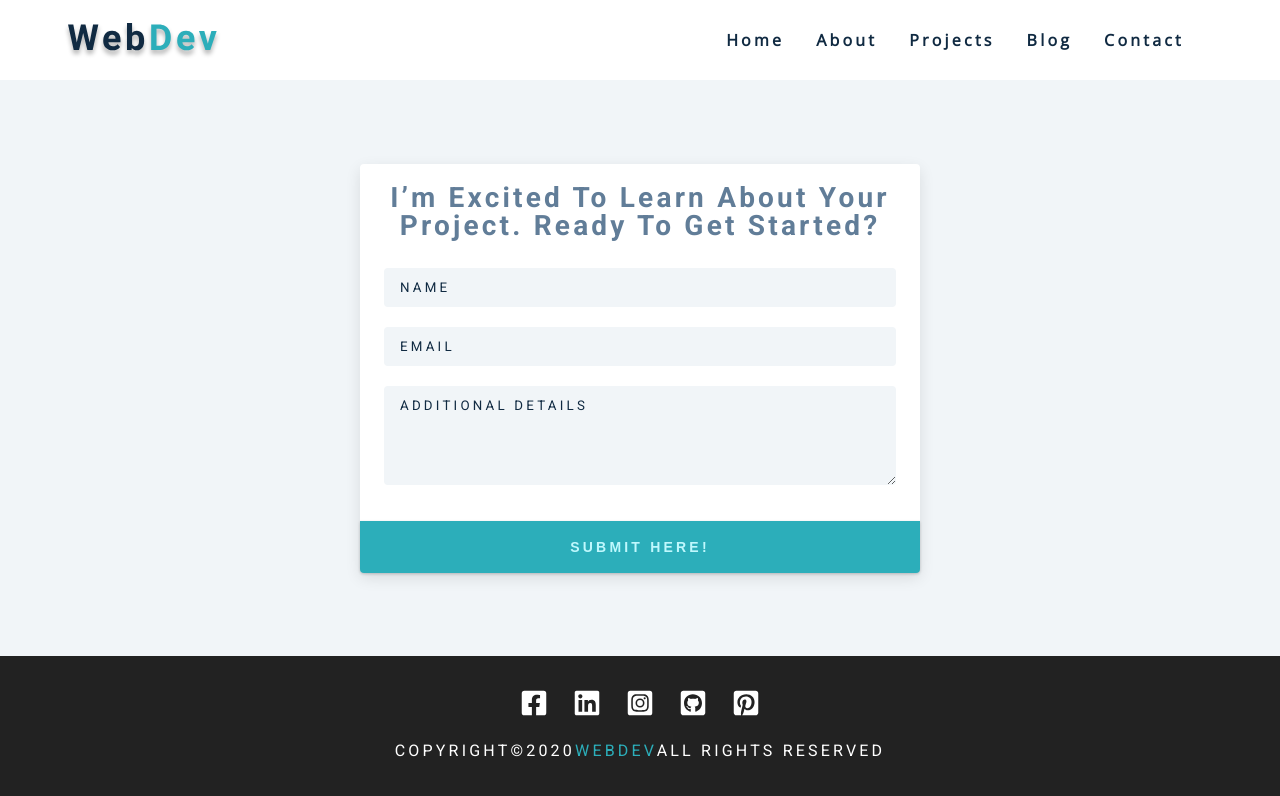
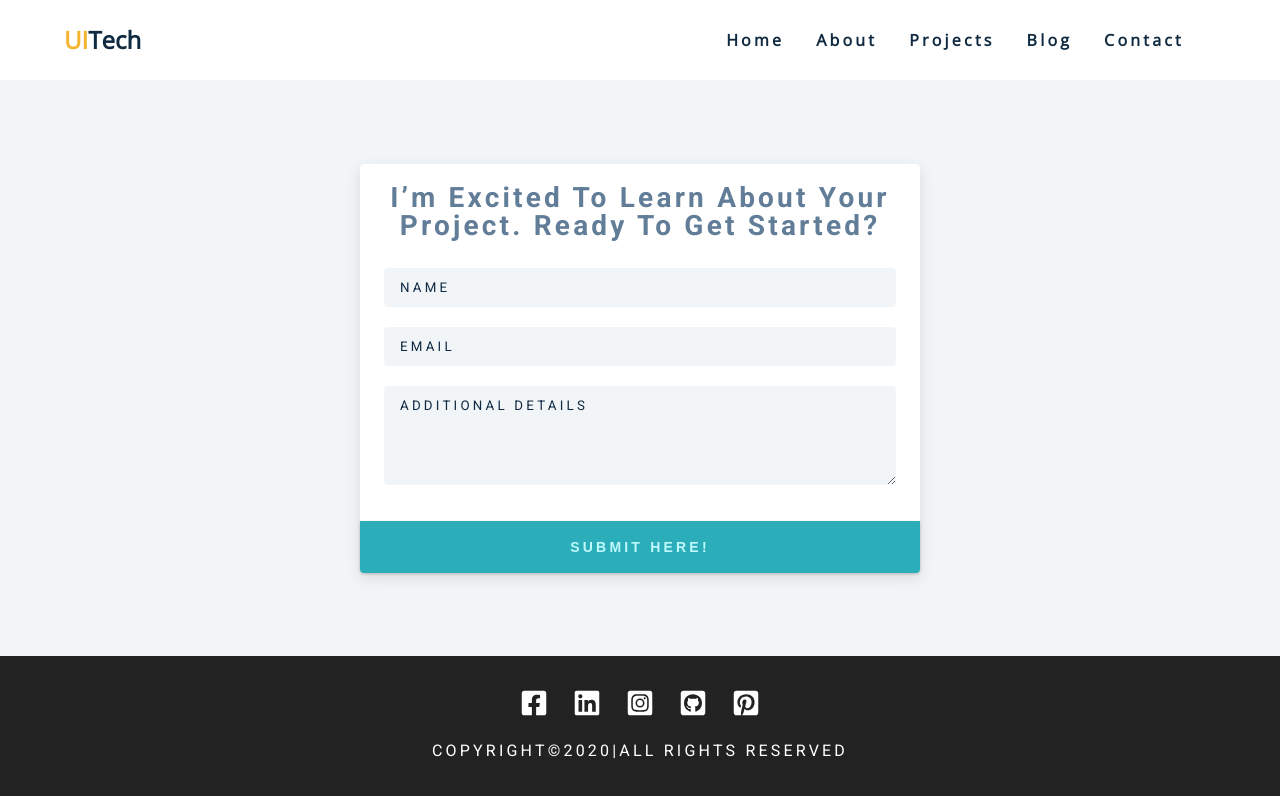
Before and after one commit to vaidyashubham/Gatsby-Portfolio, a Gatsby site: page /contact in a window 1280 px wide. Built offline with nearby package versions, Linux system fonts and the light colour scheme; Gatsby itself is replaced by a stand-in of ours.

Commit message:
Updated hero section and navbar

```diff
--- a/src/components/Footer.js
+++ b/src/components/Footer.js
@@ -6,9 +6,7 @@ const Footer = () => {
     <footer className="footer">
       <div className="">
         <SocialLinks styleClass="footer-links"></SocialLinks>
-        <h4>Copyright&copy;{new Date().getFullYear()}
-          <span>WebDev</span>all rights reserved
-        </h4>
+        <h4>Copyright&copy;{new Date().getFullYear()}|all rights reserved</h4>
       </div>
     </footer>
   )
--- a/src/components/Hero.js
+++ b/src/components/Hero.js
@@ -6,7 +6,7 @@ import SocialLinks from "../constants/socialLinks"
 // ...GatsbyImageSharpFluid
 const query = graphql`
   {
-    file(relativePath: {eq:"hero-img.png"}){
+    file(relativePath: {eq:"ggg.png"}){
       childImageSharp{
         fluid{
           ...GatsbyImageSharpFluid
--- a/src/components/Navbar.js
+++ b/src/components/Navbar.js
@@ -1,15 +1,19 @@
 import React from "react"
-import logo from "../assets/logo.svg"
+// import logo from "../assets/logo2.svg"
 import { FaAlignRight } from "react-icons/fa"
 import PageLinks from "../constants/links"
-const Navbar = ({toggleSidebar}) => {
+const Navbar = ({ toggleSidebar }) => {
   return (
     <nav className="navbar">
       <div className="nav-center">
         <div className="nav-header">
-          <img src={logo} alt="logo" />
+          {/* <img src={logo} alt="logo" /> */}
+          <span className="logo">
+            <span className="first-letter">UI</span>
+            <span className="second-letter">Tech</span>
+          </span>
           <button className="toggle-btn" type="button" onClick={toggleSidebar}>
-            <FaAlignRight/>
+            <FaAlignRight />
           </button>
         </div>
         <PageLinks styleClass="nav-links"></PageLinks>
--- a/src/css/main.css
+++ b/src/css/main.css
@@ -278,6 +278,19 @@ Navbar
 
 .nav-links {
   display: none;
+}
+
+.logo {
+  font-size: x-large;
+  font-weight: bold;
+}
+
+.first-letter {
+  color: #133e59;
+}
+
+.first-letter {
+  color: #f5b52f
 }
 
 @media screen and (min-width: 768px) {
--- a/src/pages/index.js
+++ b/src/pages/index.js
@@ -20,7 +20,7 @@ export default ({ data }) => {
       <Services />
       <Jobs />
       <Projects projects={projects} title="featured projects" showLink />
-      <Blogs blogs={blogs} title="blog" showLink></Blogs>
+      <Blogs blogs={blogs} title="blogs" showLink></Blogs>
       <NewProject />
     </Layout>
   )
```
Also changed, not shown: src/assets/ggg.png (added), src/assets/logo1.svg (renamed from src/assets/logo.svg), src/assets/profile.png (added).
